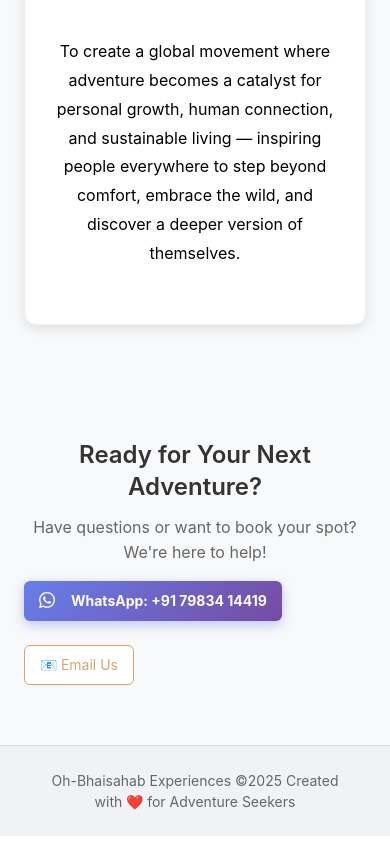
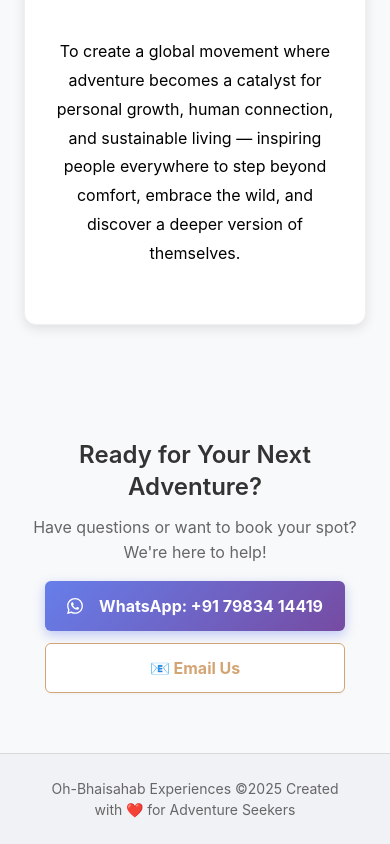
Before and after one commit to SatyamTelus/obs, a React (Vite) app: page /about in a window 390 px wide. Shown: the part 6944-7788 px from the top of the page. Built offline with nearby package versions, Linux system fonts and the light colour scheme.

Commit message:
changed about contact us section css for mobile

```diff
--- a/src/pages/AboutPage.tsx
+++ b/src/pages/AboutPage.tsx
@@ -534,24 +534,26 @@ const AboutPage: React.FC = () => {
               <Paragraph className={`contact-description ${isDarkMode ? 'dark-mode' : 'light-mode'}`}>
                 Have questions or want to book your spot? We're here to help!
               </Paragraph>
-              <Space size="large" wrap>
+              <div className="contact-buttons-container">
+                <div className="contact-buttons-wrapper">
                   <Button
                     type="primary"
                     href="https://wa.me/917983414419"
                     target="_blank"
                     icon={<WhatsAppIcon />}
-                  className="contact-whatsapp-btn"
+                    className="contact-whatsapp-btn contact-button"
                   >
                     WhatsApp: +91 79834 14419
                   </Button>
                   <Button
                     type="default"
                     href="mailto:obsyatharth@gmail.com"
-                  className="contact-email-btn"
+                    className="contact-email-btn contact-button"
                   >
                     📧 Email Us
                   </Button>
-              </Space>
+                </div>
+              </div>
             </div>
           </Col>
         </Row>
--- a/src/styles/components/ContactSection.less
+++ b/src/styles/components/ContactSection.less
@@ -59,3 +59,47 @@
     color: #d4a574;
   }
 }
+
+.contact-buttons-container {
+  display: flex;
+  flex-direction: row;
+  align-items: center;
+  justify-content: center;
+  gap: 16px;
+  width: 100%;
+  flex-wrap: wrap;
+}
+
+.contact-buttons-wrapper {
+  display: flex;
+  flex-direction: row;
+  align-items: center;
+  gap: 12px;
+  width: auto;
+}
+
+.contact-button {
+  height: 50px;
+  font-size: 16px;
+  font-weight: bold;
+  min-width: 200px;
+}
+
+// Mobile-specific styles
+@media (max-width: 768px) {
+  .contact-buttons-container {
+    flex-direction: column;
+    align-items: center;
+  }
+
+  .contact-buttons-wrapper {
+    flex-direction: column;
+    align-items: center;
+    width: 100%;
+  }
+
+  .contact-button {
+    width: 100%;
+    max-width: 300px;
+  }
+}
```
Lines whose indentation alone changed are shown as unchanged.
